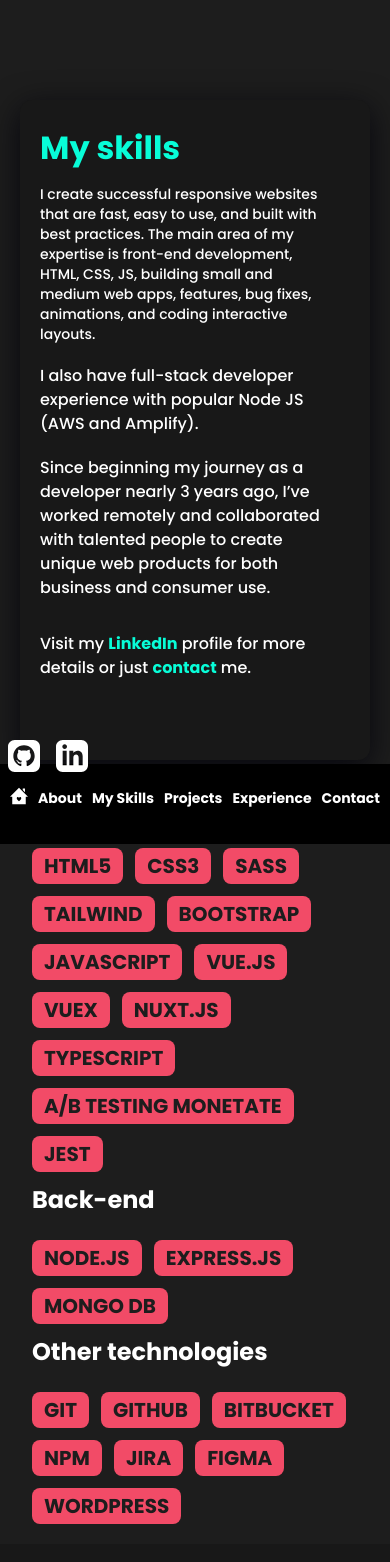
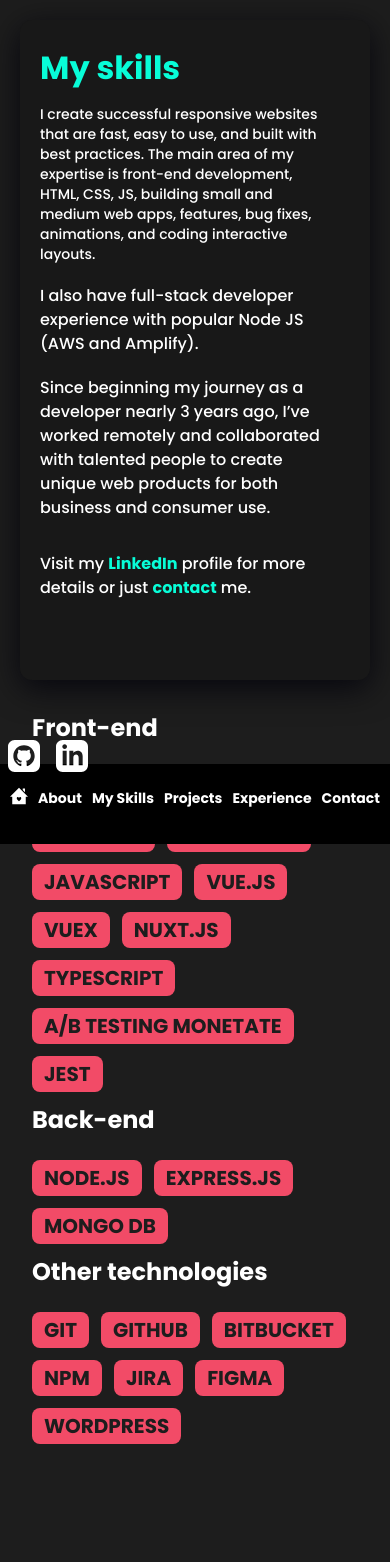
Before and after one commit to markytobran/newportfoliowebsite, a Vue app: page /skills in a window 390 px wide. Shown: the top 1562 px of the page. Built offline with nearby package versions, Linux system fonts and the light colour scheme; what vue3-openlayers would draw is missing.

Commit message:
Adds styling to the skills view page

```diff
--- a/src/App.vue
+++ b/src/App.vue
@@ -1,7 +1,7 @@
 <script setup>
 import { ref, onMounted, watch, computed } from 'vue'
 import { RouterLink, RouterView, useRouter, useRoute } from 'vue-router'
-import gsap from 'gsap'
+import { gsap } from 'gsap/gsap-core'
 import Github from './components/icons/Github.vue'
 import Linkedin from './components/icons/Linkedin.vue'
 import Header from './components/molecules/Header.vue'
--- a/src/components/molecules/ExperienceCard.vue
+++ b/src/components/molecules/ExperienceCard.vue
@@ -37,9 +37,9 @@
     <p class="text-white text-sm mt-3">
       {{ description }}
     </p>
-    <a class="text-white font-sm mt-5 block underline decoration-cyan-blue decoration-4 pb-3 cursor-pointer" @click="toggleDescription">
+    <button class="text-white font-sm mt-5 block underline decoration-cyan-blue decoration-4 pb-3 cursor-pointer" @click="toggleDescription">
       Read more <span class="inline-block" :class="rotateValue">></span>
-    </a>
+    </button>
     <transition name="description">
       <div v-if="showDescription">
         <p class="text-white text-sm mb-3">
@@ -83,7 +83,4 @@
   transform: translateY(-40px);
   opacity: 0;
 }
-.description-leave-active {
-  transition: all 0.2s ease-in-out;
-}
 </style>
--- a/src/views/SkillsView.vue
+++ b/src/views/SkillsView.vue
@@ -24,7 +24,7 @@
 
 <template>
   <section class="h-full lg:h-screen w-full lg:w-screen p-5 xl:p-10 flex flex-col justify-center">
-    <div class="flex flex-col xl:flex-row items-start xl:items-center mt-20">
+    <div class="flex flex-col xl:flex-row items-start xl:items-center md:mt-20">
       <GlassCard class="w-full md:w-10/12 xl:w-5/12 h-full text-white mb-8" title="My skills">
         <p class="mb-5 text-sm md:text-base w-11/12">
           I create successful responsive websites that are fast, easy to use, and built with best practices. The main area of my expertise is
@@ -45,7 +45,7 @@
         </p>
       </GlassCard>
       <!--SKILL Section-->
-      <div class="w-full xl:w-1/2 h-full xl:ml-24 xl:mt-20">
+      <div class="w-full xl:w-1/2 h-full xl:ml-24 xl:mt-20 mb-32">
         <div class="px-3 w-full lg:w-10/12">
           <SkillElement title="Front-end" :tech-list="frontEnd" />
         </div>
@@ -57,33 +57,5 @@
         </div>
       </div>
     </div>
-    <!--
-    <div class="w-full flex flex-col xl:flex-row mt-10 justify-start lg:justify-center mb-20">
-     <ExperienceCard
-        class="w-full md:w-9/12 xl:w-1/3 2xl:w-1/4 mb-3 md:mb-0 mr-5"
-        company="Toolstations / E-commerce Website"
-        job="Front-end Developer"
-        date="Jul 2021 - Present"
-        description="Toolstation is a multi-channel retailer of tools and building
-          materials. It has more than 500 branches in the UK, 65 in the
-          Netherlands and 23 in France. It was bought by Travis Perkins in 2014."
-        url="/experience/toolstation"
-      >
-        <ToolstationLogo class="h-15 w-1/2 mt-5 mx-auto" />
-      </ExperienceCard>
-      <ExperienceCard
-        class="w-full md:w-9/12 xl:w-1/3 2xl:w-1/4"
-        company="J P Hildreth Ltd"
-        job="Front-end Developer"
-        date="Aug 2020 - Jun 2021"
-        description="One of the UK’s leading manufacturing consultancies. They work for
-          major companies like Mars & GSK. They help define capital investment
-          projects, deliver them and track benefits with certainty."
-        url="/experience/jphildreth"
-      >
-        <img class="h-14 mt-5 mx-auto rounded-xl" src="https://jphildreth.com/wp-content/uploads/2020/09/logo-jpeg-05-05.jpg" />
-      </ExperienceCard>
-    </div>
-     -->
   </section>
 </template>
```
Also changed, not shown: src/assets/space.jpg (deleted).
